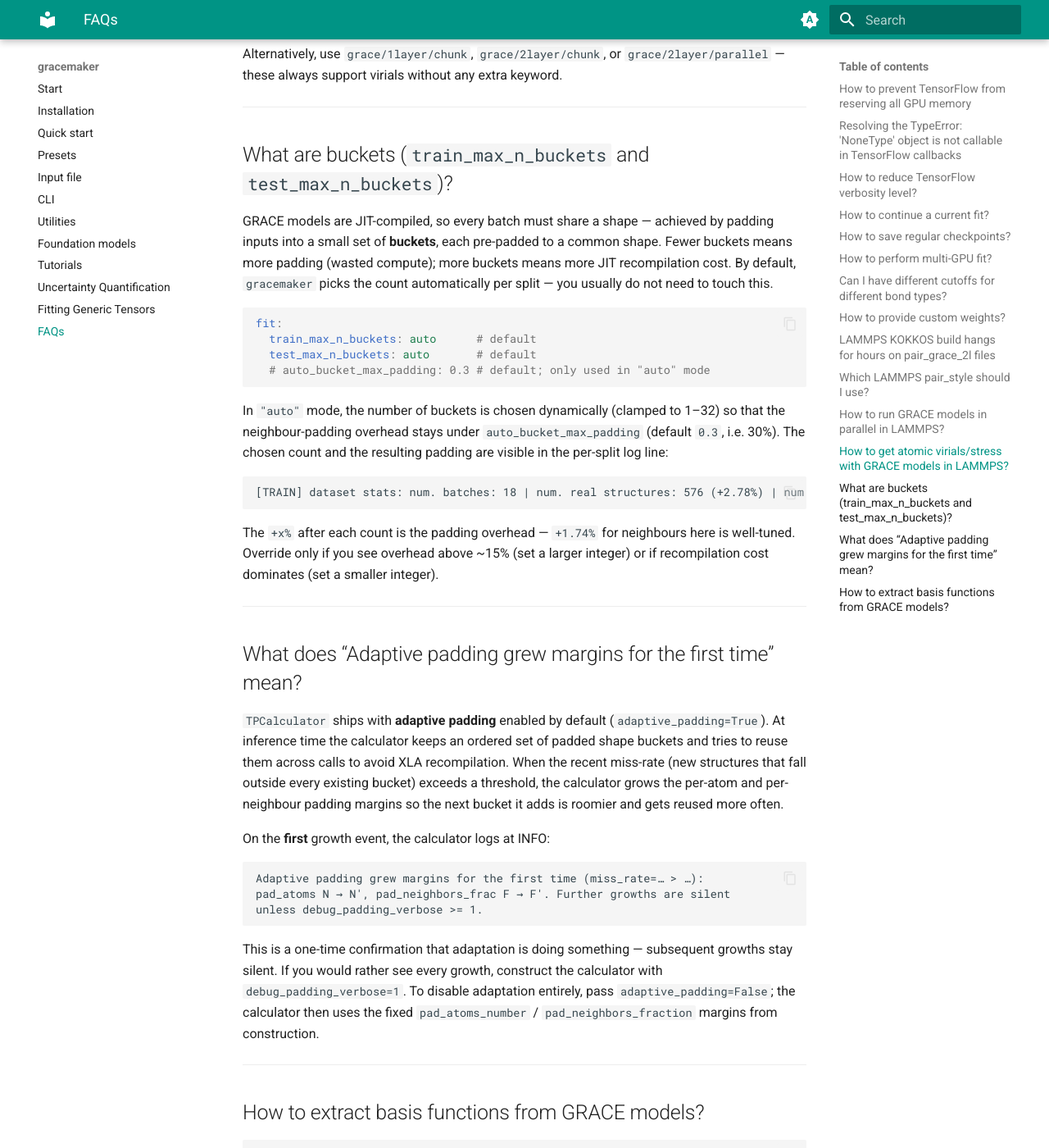
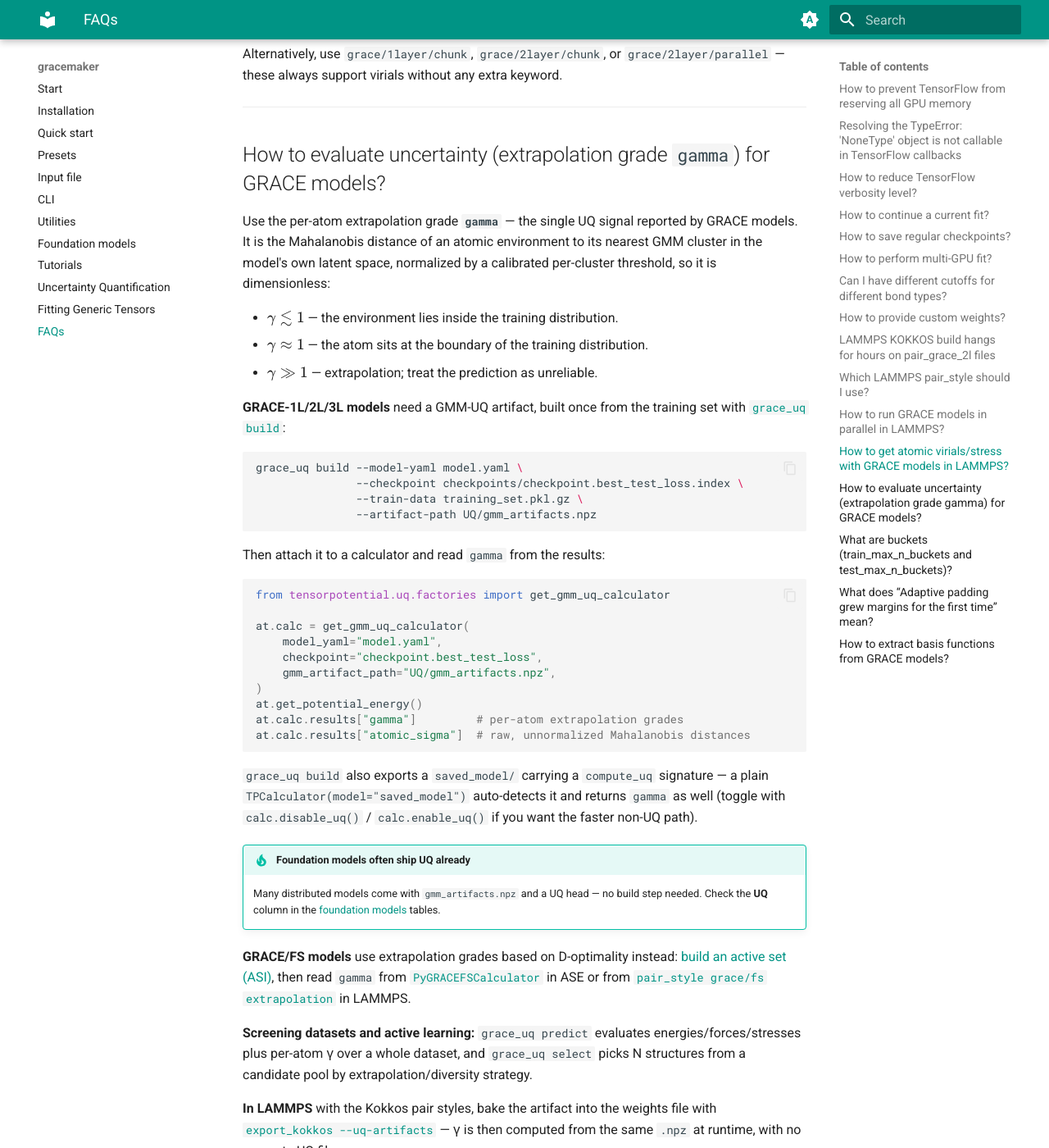
Before and after one commit to ICAMS/grace-tensorpotential, an MkDocs documentation site: the page built from docs/gracemaker/faq.md, in a window 1280 px wide and 1400 px high, scrolled down 5489 px. Shown: the whole window at 82% size. Built offline with MkDocs 1.6.1 and Material for MkDocs 9.7.7, drawn with Linux system fonts in a browser that asks for light colours; some of the changed text lies outside the part shown.

Commit message:
docs: add gamma extrapolation grade UQ entry to FAQ
Replace the removed ensembling-based uncertainty entry with one centred on
the per-atom extrapolation grade gamma: how to read it, the grace_uq build
step for GRACE-1L/2L/3L, the compute_uq SavedModel path, foundation models
that already ship UQ, D-optimality grades for GRACE/FS, grace_uq
predict/select for screening and active learning, and baking artifacts into
the kokkos .npz for LAMMPS.

Co-Authored-By: Claude Opus 5 <noreply@anthropic.com>
Claude-Session: https://claude.ai/code/session_017yByUFgshfVswSi5Yo6HJH

````diff
--- a/docs/gracemaker/faq.md
+++ b/docs/gracemaker/faq.md
@@ -227,6 +227,73 @@ Alternatively, use `grace/1layer/chunk`, `grace/2layer/chunk`, or `grace/2layer/
 
 ---
 
+## How to evaluate uncertainty (extrapolation grade `gamma`) for GRACE models?
+
+Use the per-atom extrapolation grade **`gamma`** — the single UQ signal
+reported by GRACE models. It is the Mahalanobis distance of an atomic
+environment to its nearest GMM cluster in the model's own latent space,
+normalized by a calibrated per-cluster threshold, so it is dimensionless:
+
+* $\gamma \lesssim 1$ — the environment lies inside the training distribution.
+* $\gamma \approx 1$ — the atom sits at the boundary of the training distribution.
+* $\gamma \gg 1$ — extrapolation; treat the prediction as unreliable.
+
+**GRACE-1L/2L/3L models** need a GMM-UQ artifact, built once from the training
+set with [`grace_uq build`](../uq/#grace_uq-build):
+
+```bash
+grace_uq build --model-yaml model.yaml \
+               --checkpoint checkpoints/checkpoint.best_test_loss.index \
+               --train-data training_set.pkl.gz \
+               --artifact-path UQ/gmm_artifacts.npz
+```
+
+Then attach it to a calculator and read `gamma` from the results:
+
+```python
+from tensorpotential.uq.factories import get_gmm_uq_calculator
+
+at.calc = get_gmm_uq_calculator(
+    model_yaml="model.yaml",
+    checkpoint="checkpoint.best_test_loss",
+    gmm_artifact_path="UQ/gmm_artifacts.npz",
+)
+at.get_potential_energy()
+at.calc.results["gamma"]         # per-atom extrapolation grades
+at.calc.results["atomic_sigma"]  # raw, unnormalized Mahalanobis distances
+```
+
+`grace_uq build` also exports a `saved_model/` carrying a `compute_uq`
+signature — a plain `TPCalculator(model="saved_model")` auto-detects it and
+returns `gamma` as well (toggle with `calc.disable_uq()` / `calc.enable_uq()`
+if you want the faster non-UQ path).
+
+!!! tip "Foundation models often ship UQ already"
+    Many distributed models come with `gmm_artifacts.npz` and a UQ head — no
+    build step needed. Check the **UQ** column in the
+    [foundation models](../foundation/) tables.
+
+**GRACE/FS models** use extrapolation grades based on D-optimality instead:
+[build an active set (ASI)](../quickstart/#build-active-set-for-gracefs-only),
+then read `gamma` from
+[`PyGRACEFSCalculator`](../quickstart/#gracefs_1) in ASE or from
+[`pair_style grace/fs extrapolation`](../quickstart/#lammps-gracefs) in LAMMPS.
+
+**Screening datasets and active learning:** `grace_uq predict` evaluates
+energies/forces/stresses plus per-atom γ over a whole dataset, and
+`grace_uq select` picks N structures from a candidate pool by
+extrapolation/diversity strategy.
+
+**In LAMMPS** with the Kokkos pair styles, bake the artifact into the weights
+file with
+[`export_kokkos --uq-artifacts`](../utilities/#baking-in-uq-uncertainty-quantification-artifacts) —
+γ is then computed from the same `.npz` at runtime, with no separate UQ file.
+
+See the [Uncertainty Quantification](../uq/) page for the full pipeline,
+options, and the Python API.
+
+---
+
 ## What are buckets (`train_max_n_buckets` and `test_max_n_buckets`)?
 
 GRACE models are JIT-compiled, so every batch must share a shape — achieved
````
